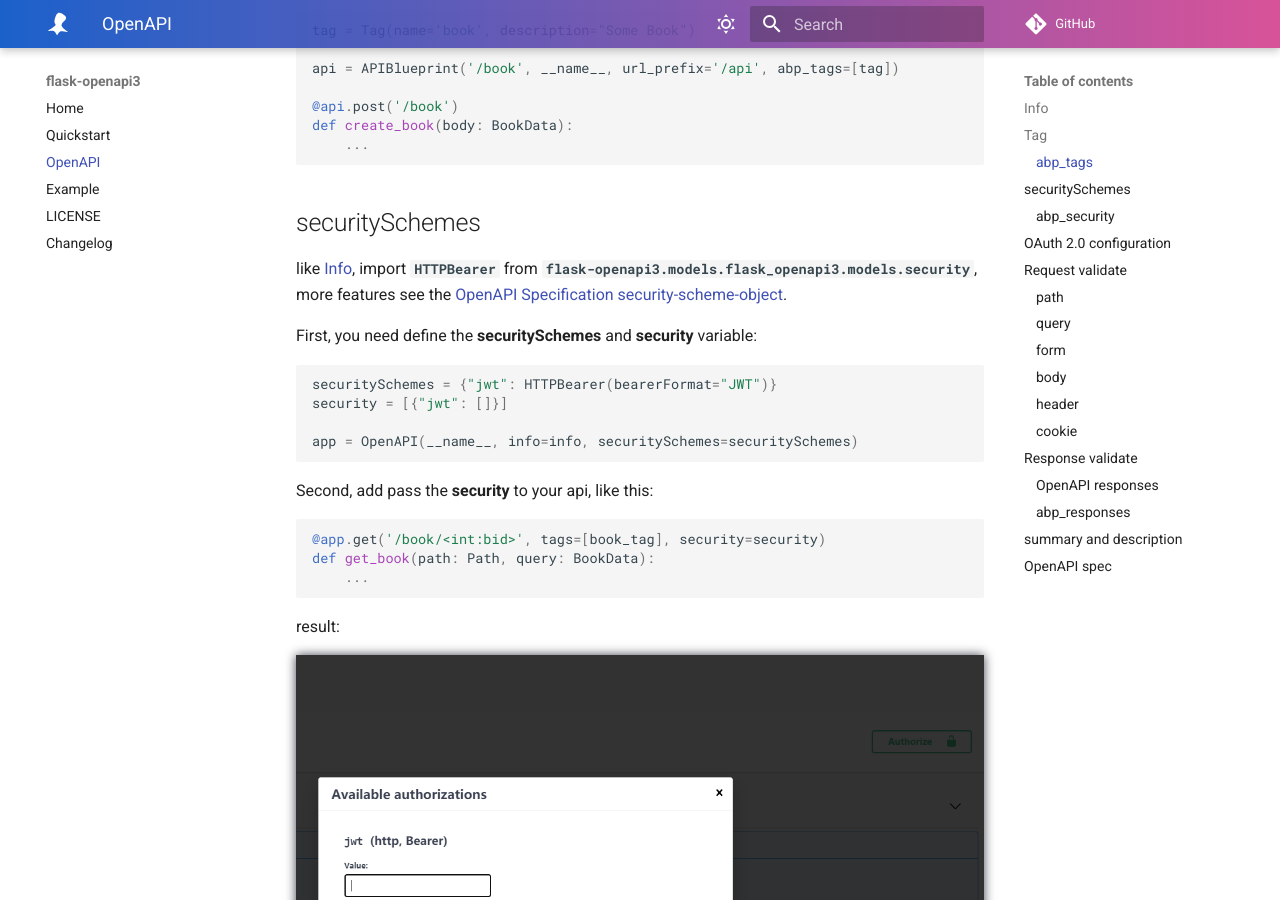
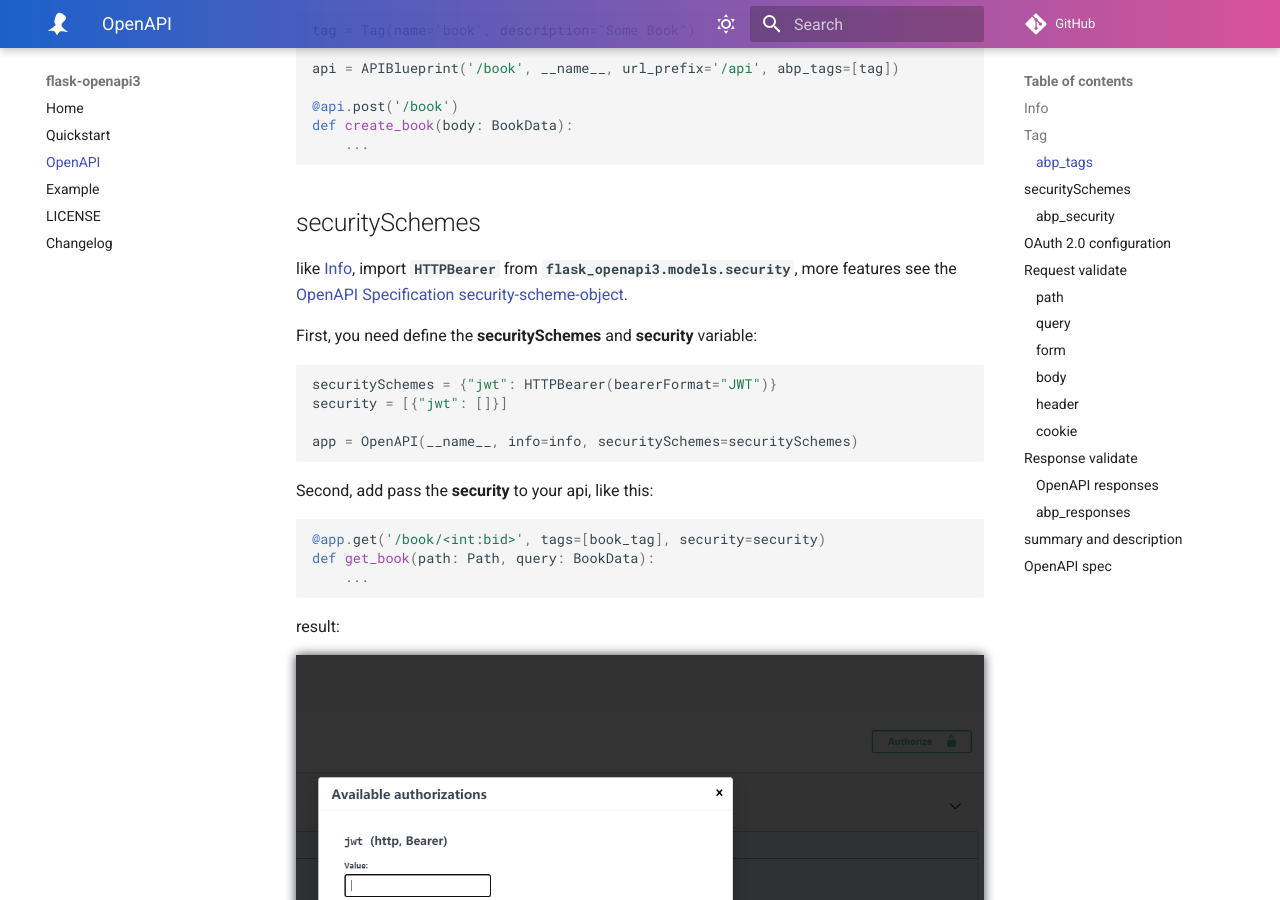
Before and after one commit to luolingchun/flask-openapi3, an MkDocs documentation site: the page built from docs/OpenAPI.md, in a window 1280 px wide and 900 px high, scrolled down 2014 px. Built offline with MkDocs 1.6.1 and Material for MkDocs 9.7.7, drawn with Linux system fonts in a browser that asks for light colours; comment, search, counter and statistics services are not loaded.

Commit message:
Remove duplicates：flask_openapi3.models

```diff
--- a/docs/OpenAPI.md
+++ b/docs/OpenAPI.md
@@ -61,7 +61,7 @@ def create_book(body: BookData):
 
 ## securitySchemes
 
-like [Info](#info), import **`HTTPBearer`** from **`flask-openapi3.models.flask_openapi3.models.security`**, more features see the [OpenAPI Specification security-scheme-object](https://spec.openapis.org/oas/v3.0.3#security-scheme-object).
+like [Info](#info), import **`HTTPBearer`** from **`flask_openapi3.models.security`**, more features see the [OpenAPI Specification security-scheme-object](https://spec.openapis.org/oas/v3.0.3#security-scheme-object).
 
 First, you need define the **securitySchemes**  and **security** variable:
 
```
